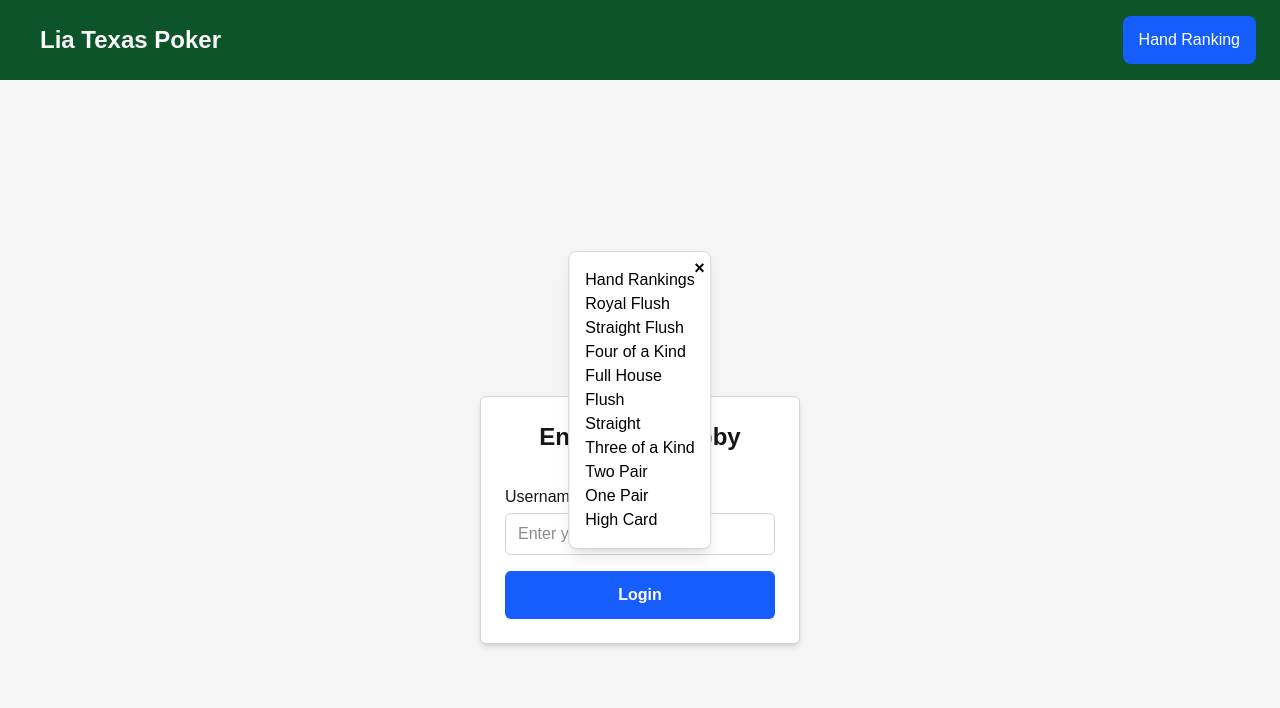
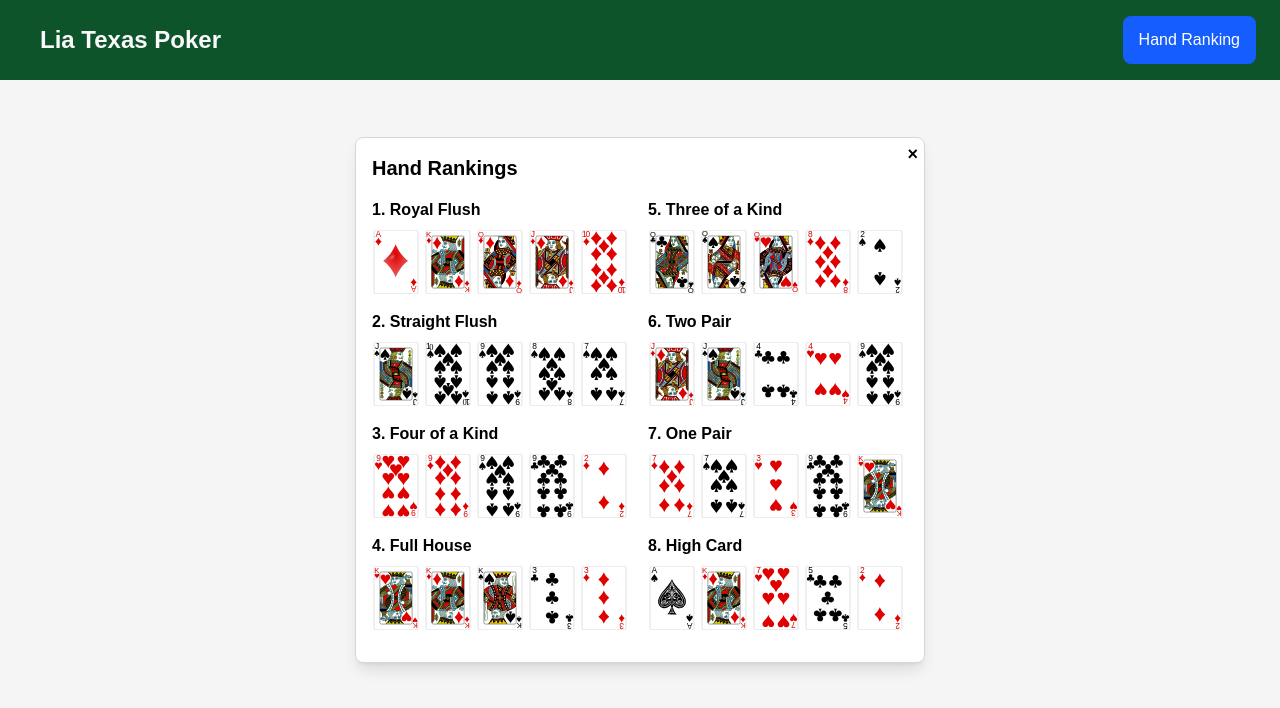
Before and after one commit to gabriela-restani/texas-poker-client, a Next.js app: page / in a window 1280 px wide. Both pictures are taken after a click on the button "Hand Ranking". Shown: the top 708 px of the page. Built offline with nearby package versions, Linux system fonts and the light colour scheme; no server answers.

Commit message:
feat: increase Hands Ranking Modal UI

```diff
--- a/src/components/modals/HandsRankingModal.tsx
+++ b/src/components/modals/HandsRankingModal.tsx
@@ -1,24 +1,111 @@
 import React from "react";
 import { UiModal } from "@/components/ui/UiModal";
 import type { HandsRankingModalProps } from "@/types/modals";
-
+import { Card } from "@/components/game/Card";
+import { HANDS_RANKINGS, DECK_SVG_MAP} from "@/lib/constants";
 export function HandsRankingModal({ id }: HandsRankingModalProps) {
   return (
     <UiModal
       id={id}
     >
-      <h2>Hand Rankings</h2>
-      <ol>
-        <li>Royal Flush</li>
-        <li>Straight Flush</li>
-        <li>Four of a Kind</li>
-        <li>Full House</li>
-        <li>Flush</li>
-        <li>Straight</li>
-        <li>Three of a Kind</li>
-        <li>Two Pair</li>
-        <li>One Pair</li>
-        <li>High Card</li>
+      <h2 className="text-xl font-bold mb-4">Hand Rankings</h2>
+      <ol className="list-decimal list-inside gap-4 columns-2 font-bold">
+        <li>
+          Royal Flush
+          <div className="flex mt-2 mb-4">
+            {HANDS_RANKINGS.ROYAL_FLUSH.map((card, index) => (
+              <Card
+                key={index}
+                cardKey={card as keyof typeof DECK_SVG_MAP}
+                className="w-12 h-16 mr-1"
+              />
+            ))}
+          </div>
+        </li>
+        <li>
+          Straight Flush
+          <div className="flex mt-2 mb-4">
+            {HANDS_RANKINGS.STRAIGHT_FLUSH.map((card, index) => (
+              <Card
+                key={index}
+                cardKey={card as keyof typeof DECK_SVG_MAP}
+                className="w-12 h-16 mr-1"
+              />
+            ))}
+          </div>
+        </li>
+        <li>
+          Four of a Kind
+          <div className="flex mt-2 mb-4">
+            {HANDS_RANKINGS.FOUR_OF_A_KIND.map((card, index) => (
+              <Card
+                key={index}
+                cardKey={card as keyof typeof DECK_SVG_MAP}
+                className="w-12 h-16 mr-1"
+              />
+            ))}
+          </div>
+        </li>
+        <li>
+          Full House
+          <div className="flex mt-2 mb-4">
+            {HANDS_RANKINGS.FULL_HOUSE.map((card, index) => (
+              <Card
+                key={index}
+                cardKey={card as keyof typeof DECK_SVG_MAP}
+                className="w-12 h-16 mr-1"
+              />
+            ))}
+          </div>
+        </li>
+        <li>
+          Three of a Kind
+          <div className="flex mt-2 mb-4">
+            {HANDS_RANKINGS.THREE_OF_A_KIND.map((card, index) => (
+              <Card
+                key={index}
+                cardKey={card as keyof typeof DECK_SVG_MAP}
+                className="w-12 h-16 mr-1"
+              />
+            ))}
+          </div>
+        </li>
+        <li>
+          Two Pair
+          <div className="flex mt-2 mb-4">
+            {HANDS_RANKINGS.TWO_PAIR.map((card, index) => (
+              <Card
+                key={index}
+                cardKey={card as keyof typeof DECK_SVG_MAP}
+                className="w-12 h-16 mr-1"
+              />
+            ))}
+          </div>
+        </li>
+        <li>
+          One Pair
+          <div className="flex mt-2 mb-4">
+            {HANDS_RANKINGS.ONE_PAIR.map((card, index) => (
+              <Card
+                key={index}
+                cardKey={card as keyof typeof DECK_SVG_MAP}
+                className="w-12 h-16 mr-1"
+              />
+            ))}
+          </div>
+        </li>
+        <li>
+          High Card
+          <div className="flex mt-2 mb-4">
+            {HANDS_RANKINGS.HIGH_CARD.map((card, index) => (
+              <Card
+                key={index}
+                cardKey={card as keyof typeof DECK_SVG_MAP}
+                className="w-12 h-16 mr-1"
+              />
+            ))}
+          </div>
+        </li>
       </ol>
     </UiModal>
   );
--- a/src/lib/constants/index.ts
+++ b/src/lib/constants/index.ts
@@ -65,3 +65,16 @@ export const GAME_PHASES_MAP = {
   showdown: "Showdown",
   finished: "Finalizado",
 };
+
+export const HANDS_RANKINGS = {
+  ROYAL_FLUSH: ["AD", "KD", "QD", "JD", "TD"],
+  STRAIGHT_FLUSH: ["JS", "TS","9S", "8S", "7S"],
+  FOUR_OF_A_KIND: ["9H", "9D", "9S", "9C", "2D"],
+  FULL_HOUSE: ["KH", "KD", "KS", "3C", "3D"],
+  FLUSH: ["2H", "5H", "9H", "JH", "KH"],
+  STRAIGHT: ["4D", "5S", "6H", "7C", "8D"],
+  THREE_OF_A_KIND: ["QC", "QS", "QH", "8D", "2S"],
+  TWO_PAIR: ["JD", "JS", "4C", "4H", "9S"],
+  ONE_PAIR: ["7D", "7S", "3H", "9C", "KH"],
+  HIGH_CARD: ["AS", "KD", "7H", "5C", "2D"],
+}
```
